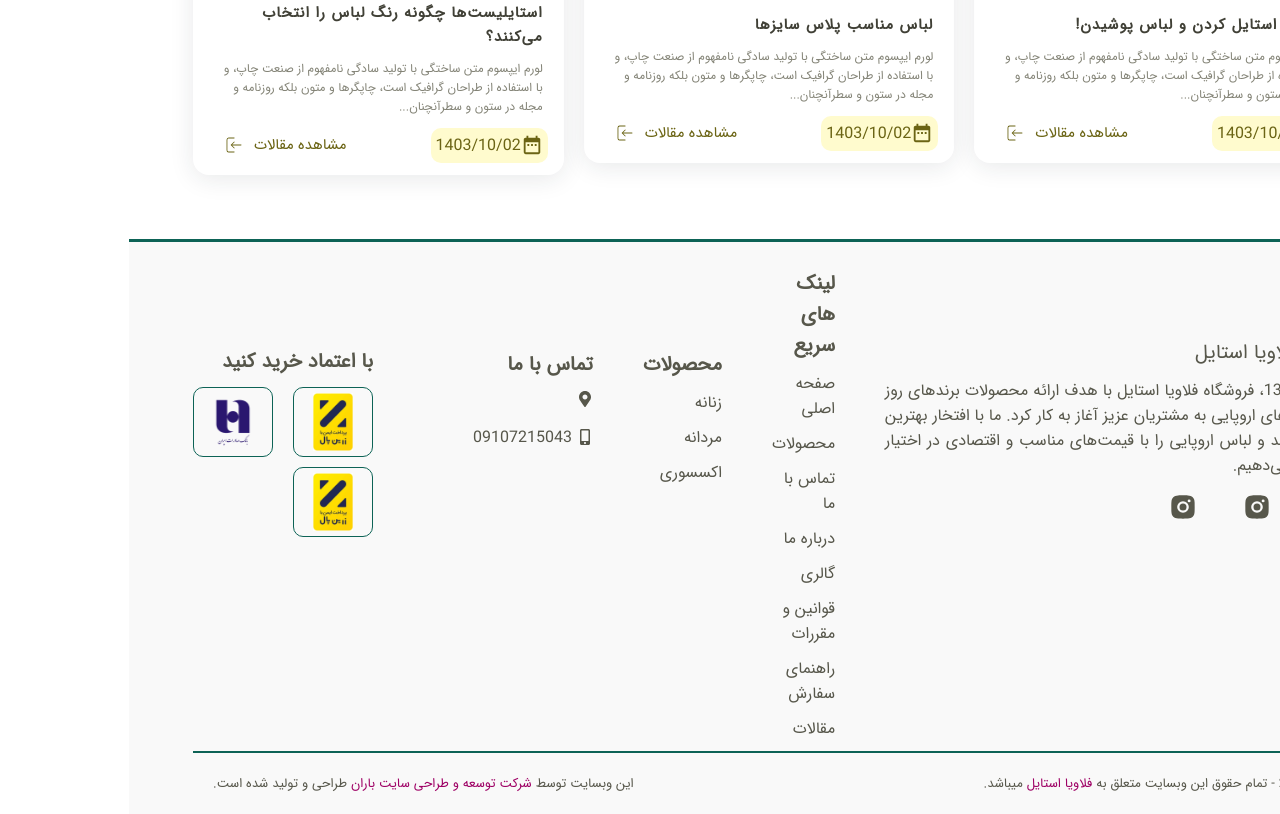
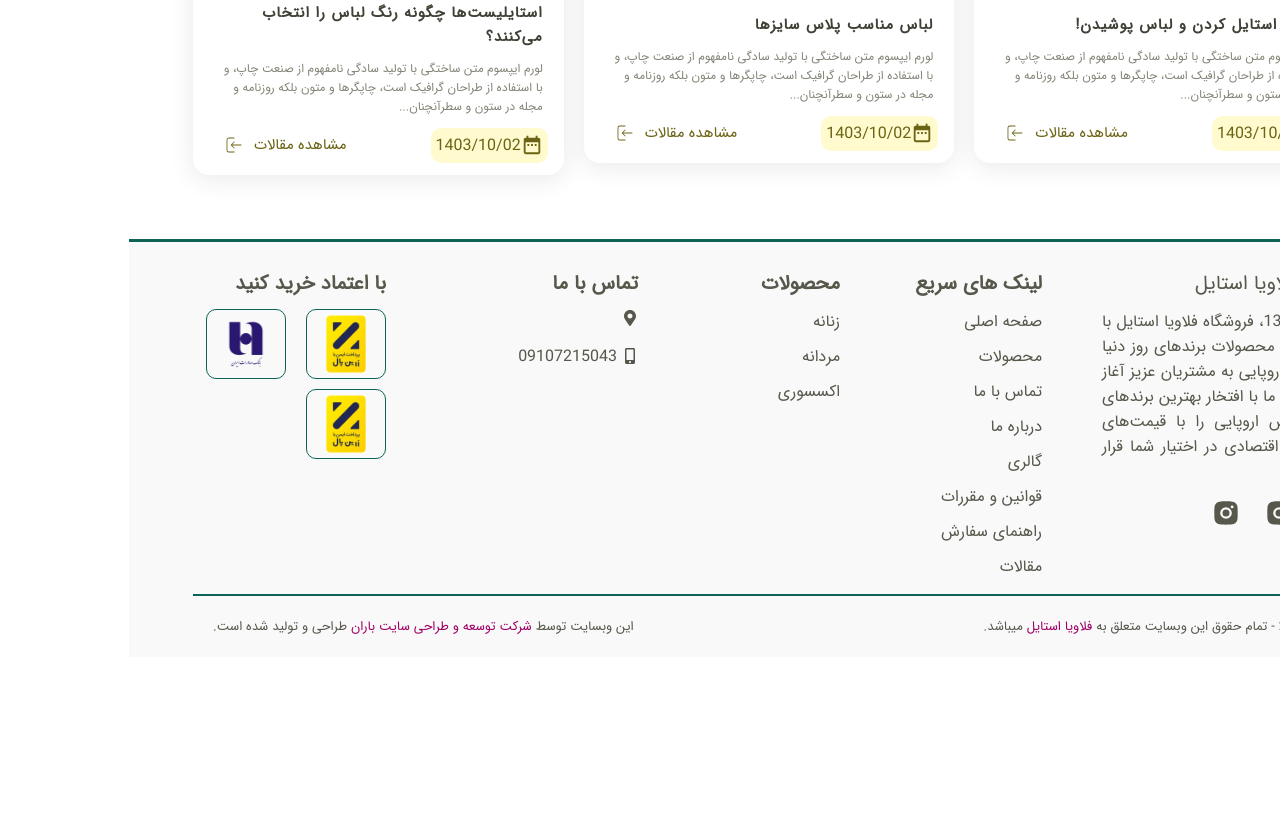
Before and after one commit to negarniazadeh/flavia-website, a plain HTML site: page index.html in a window 1280 px wide. Shown: the part 2591-3405 px from the top of the page. After the commit the page ends 3248 px from the top, so only its background shows below. Drawn offline with Linux system fonts and the light colour scheme.

Commit message:
apply css grid on footer

```diff
--- a/assests/css/style.css
+++ b/assests/css/style.css
@@ -912,18 +912,17 @@ footer .footer-border{
     padding-top: 2%;
 }
 footer .footer-container{
-    display: flex;
-    justify-content: space-between;
-    align-items: center;
     width: 90%;
     margin: auto;
+    display: grid;
+    grid-template-columns: repeat(12, 1fr);
+    gap: 60px;
     text-align: center;
-    gap: 50px;
     border-bottom: 2px solid #0d6356;
 }
 footer .footer-about-container{
     text-align: start;
-    margin-bottom: 35%;
+    grid-column: 1/4;
 }
 footer .footer-about-container h5{
     color: #57574b;
@@ -950,6 +949,7 @@ footer .footer-about-container p{
 }
 footer .footer-link-container{
     text-align: start;
+    grid-column: 4/6;
 }
 footer .footer-link-container h5{
     color: #57574b;
@@ -967,6 +967,7 @@ footer .footer-border .footer-link-container p:hover{
 footer .footer-product-container{
     text-align: start;
     margin-bottom: 175px;
+    grid-column: 6/8;
 }
 footer .footer-product-container h5{
     color: #57574b;
@@ -985,6 +986,7 @@ footer .footer-call-container{
     text-align: start;
     color: #57574b;
     margin-bottom: 220px;
+    grid-column: 8/10;
 }
 footer .footer-call-container h5{
     color: #57574b;
@@ -1012,6 +1014,7 @@ footer .footer-trust-container{
     text-align: start;
     margin-bottom: 135px;
     margin-right: 50px;
+    grid-column: 10/13;
 }
 footer .footer-trust-container h5{
     color: #57574b;
--- a/index.html
+++ b/index.html
@@ -590,10 +590,10 @@
     </section>
 
     <footer>
-        <div class="col-12">
+
             <div class="footer-border">
                 <div class="footer-container">
-                    <div class="col-3">
+
                         <div class="footer-about-container">
                             <h5>درباره فلاویا استایل</h5>
                             <p> از سال 1399، فروشگاه فلاویا استایل با هدف ارائه محصولات برندهای روز دنیا و کارهای اروپایی به مشتریان عزیز آغاز به کار کرد. ما با افتخار بهترین برندهای مد و لباس اروپایی را با قیمت‌های مناسب و اقتصادی در اختیار شما قرار می‌دهیم.<p>
@@ -603,8 +603,8 @@
                                 <svg stroke="currentColor" fill="currentColor" stroke-width="0" viewBox="0 0 24 24" height="1em" width="1em" xmlns="http://www.w3.org/2000/svg"><g><path fill="none" d="M0 0h24v24H0z"></path><path fill-rule="nonzero" d="M12 2c2.717 0 3.056.01 4.122.06 1.065.05 1.79.217 2.428.465.66.254 1.216.598 1.772 1.153a4.908 4.908 0 0 1 1.153 1.772c.247.637.415 1.363.465 2.428.047 1.066.06 1.405.06 4.122 0 2.717-.01 3.056-.06 4.122-.05 1.065-.218 1.79-.465 2.428a4.883 4.883 0 0 1-1.153 1.772 4.915 4.915 0 0 1-1.772 1.153c-.637.247-1.363.415-2.428.465-1.066.047-1.405.06-4.122.06-2.717 0-3.056-.01-4.122-.06-1.065-.05-1.79-.218-2.428-.465a4.89 4.89 0 0 1-1.772-1.153 4.904 4.904 0 0 1-1.153-1.772c-.248-.637-.415-1.363-.465-2.428C2.013 15.056 2 14.717 2 12c0-2.717.01-3.056.06-4.122.05-1.066.217-1.79.465-2.428a4.88 4.88 0 0 1 1.153-1.772A4.897 4.897 0 0 1 5.45 2.525c.638-.248 1.362-.415 2.428-.465C8.944 2.013 9.283 2 12 2zm0 5a5 5 0 1 0 0 10 5 5 0 0 0 0-10zm6.5-.25a1.25 1.25 0 0 0-2.5 0 1.25 1.25 0 0 0 2.5 0zM12 9a3 3 0 1 1 0 6 3 3 0 0 1 0-6z"></path></g></svg>
                             </div>
                         </div>
-                    </div>
-                    <div class="col-2">
+
+
                         <div class="footer-link-container">
                             <h5>لینک های سریع</h5>
 
@@ -618,16 +618,16 @@
                             <p>راهنمای سفارش</p>
                             <p>مقالات</p>
                         </div>
-                    </div>
-                    <div class="col-2">
+
+
                         <div class="footer-product-container">
                             <h5>محصولات</h5>
                             <p>زنانه</p>
                             <p>مردانه</p>
                             <p>اکسسوری</p>
                         </div>
-                    </div>
-                    <div class="col-2">
+
+
                         <div class="footer-call-container">
                             <h5>تماس با ما</h5>
                             <svg stroke="currentColor" fill="currentColor" stroke-width="0" viewBox="0 0 384 512" height="1em" width="1em" xmlns="http://www.w3.org/2000/svg"><path d="M172.268 501.67C26.97 291.031 0 269.413 0 192 0 85.961 85.961 0 192 0s192 85.961 192 192c0 77.413-26.97 99.031-172.268 309.67-9.535 13.774-29.93 13.773-39.464 0zM192 272c44.183 0 80-35.817 80-80s-35.817-80-80-80-80 35.817-80 80 35.817 80 80 80z"></path></svg>
@@ -636,8 +636,8 @@
                                 <p>09107215043</p>
                             </div>
                         </div>
-                    </div>
-                    <div class="col-3">
+
+
                         <div class="footer-trust-container">
                             <h5>با اعتماد خرید کنید</h5>
                             <div class="trust1">
@@ -652,7 +652,7 @@
                                 <img src="./assests/images/zarin.286065b3.webp" alt="">
                             </div>
                         </div>
-                    </div>
+
                 </div>
 
                 <div class="footer-law-div">
@@ -671,7 +671,7 @@
                 </div>
 
             </div>
-        </div>
+
     </footer>
 
 </body>
```
